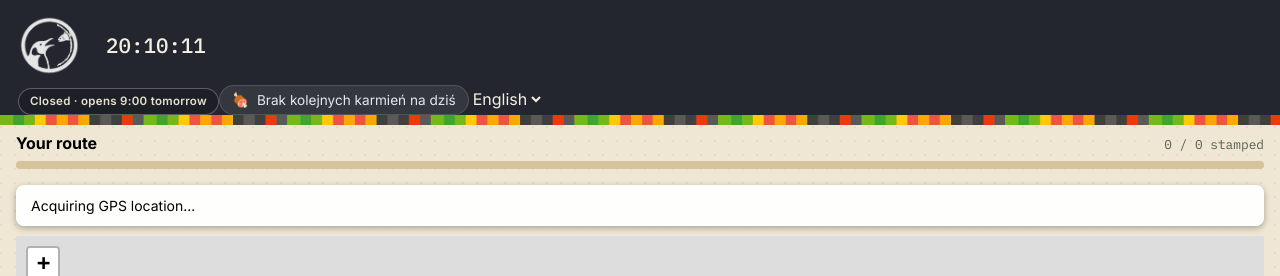
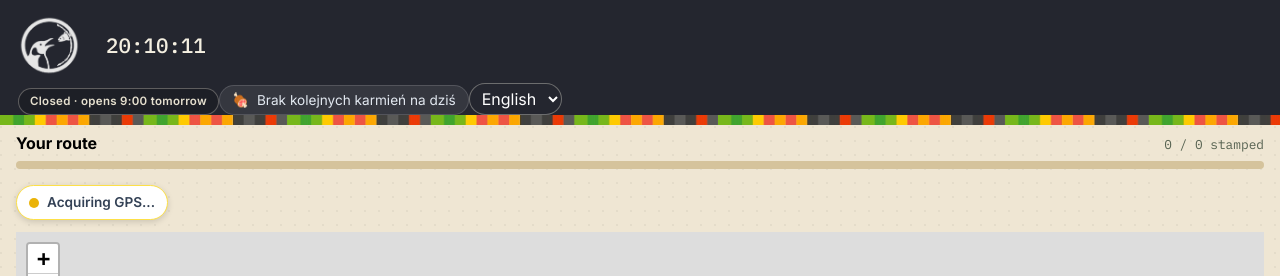
Before and after one commit to Yehor-Kovalenko/ZooQuest, a React (Vite) app: page / in a window 1280 px wide. Shown: the top 276 px of the page. Built offline with nearby package versions, Linux system fonts and the light colour scheme; no server answers.

Commit message:
gps-dot for live gps

```diff
--- a/src/layout/HeaderContainer.module.css
+++ b/src/layout/HeaderContainer.module.css
@@ -76,3 +76,11 @@ header {
   object-fit: contain;
   filter: invert(90%);
 }
+
+select {
+    background: rgb(36 38 47);
+    border: 1px solid rgba(244, 239, 225, 0.35);
+    color: #ffffff;
+    padding: 4px 8px;
+    border-radius: 25px;
+}
--- a/src/layout/panels/MapPanel.css
+++ b/src/layout/panels/MapPanel.css
@@ -42,3 +42,45 @@
   font-size: 14px;
   margin-bottom: 10px;
 }
+.gps-indicator {
+  display: inline-flex;
+  align-items: center;
+  gap: 8px;
+  padding: 6px 12px;
+  border-radius: 20px;
+  background: #ffffff;
+  box-shadow: 0 2px 6px rgba(0, 0, 0, 0.15);
+  margin-bottom: 12px;
+  font-size: 0.85rem;
+  font-weight: 600;
+  transition: all 0.3s ease;
+}
+
+.gps-dot {
+  width: 10px;
+  height: 10px;
+  border-radius: 50%;
+}
+
+.gps-text {
+  color: #334155;
+}
+
+.gps-acquiring { border: 1px solid #fde047; }
+.gps-acquiring .gps-dot {
+  background-color: #eab308;
+  animation: pulse-yellow 1.5s infinite;
+}
+
+.gps-active { border: 1px solid #86efac; }
+.gps-active .gps-dot { background-color: #22c55e; }
+
+.gps-error { border: 1px solid #fca5a5; }
+.gps-error .gps-dot { background-color: #ef4444; }
+.gps-error .gps-text { color: #ef4444; }
+
+@keyframes pulse-yellow {
+  0% { box-shadow: 0 0 0 0 rgba(234, 179, 8, 0.7); }
+  70% { box-shadow: 0 0 0 6px rgba(234, 179, 8, 0); }
+  100% { box-shadow: 0 0 0 0 rgba(234, 179, 8, 0); }
+}
--- a/src/layout/panels/MapPanel.tsx
+++ b/src/layout/panels/MapPanel.tsx
@@ -8,7 +8,7 @@ import { computeAffineTransform, gpsToPixel, metersPerDegreeLng, type ControlPoi
 const MapPanel = () => {
   const mapRef = useRef<HTMLDivElement>(null);
   const leafletMapRef = useRef<L.Map | null>(null);
-  const [gpsStatus, setGpsStatus] = useState('Acquiring GPS location...');
+  const [gps, setGps] = useState({ status: 'acquiring', text: 'Acquiring GPS...' });
   // transformation
   const CONTROL_POINTS: [ControlPoint, ControlPoint, ControlPoint] = [
     { geo: { lat: 51.75116105683058, lng: 19.436786676250716 }, pixel: { x: 0, y: 0 } },
@@ -82,12 +82,12 @@ const MapPanel = () => {
           accuracyCircle.setLatLng(imgLatLng);
           accuracyCircle.setRadius(radiusPx);
         }
-
-        setGpsStatus(`Live GPS: ${lat.toFixed(5)}, ${lng.toFixed(5)} (±${Math.round(e.accuracy)}m)`);
+        setGps({ status: 'active', text: `GPS Active (±${Math.round(e.accuracy)}m)` });
+        //setGpsStatus(`Live GPS: ${lat.toFixed(5)}, ${lng.toFixed(5)} (±${Math.round(e.accuracy)}m)`);
       };
 
       const onLocationError = (e: L.ErrorEvent) => {
-        setGpsStatus(`GPS Error: ${e.message}`);
+       setGps({ status: 'error', text: `GPS Error: ${e.message}` });
       };
 
       map.on("locationfound", onLocationFound);
@@ -100,7 +100,7 @@ const MapPanel = () => {
     };
 
     img.onerror = () => {
-      setGpsStatus("Failed to load map image.");
+      setGps({ status: 'error', text: "Failed to load map image." });
     };
 
     img.src = mapImage;
@@ -125,9 +125,10 @@ const MapPanel = () => {
       </div>
 
       {/* Map Container */}
-      <div className='gpsStatus' style={{color: gpsStatus.includes('Error') ? 'red' : 'black'}}>
-        {gpsStatus}
-      </div>
+      <div className={`gps-indicator gps-${gps.status}`}>
+  <div className="gps-dot"></div>
+  <span className="gps-text">{gps.text}</span>
+</div>
 
       <div ref={mapRef} className='mapContainer' />
     </div>
```
